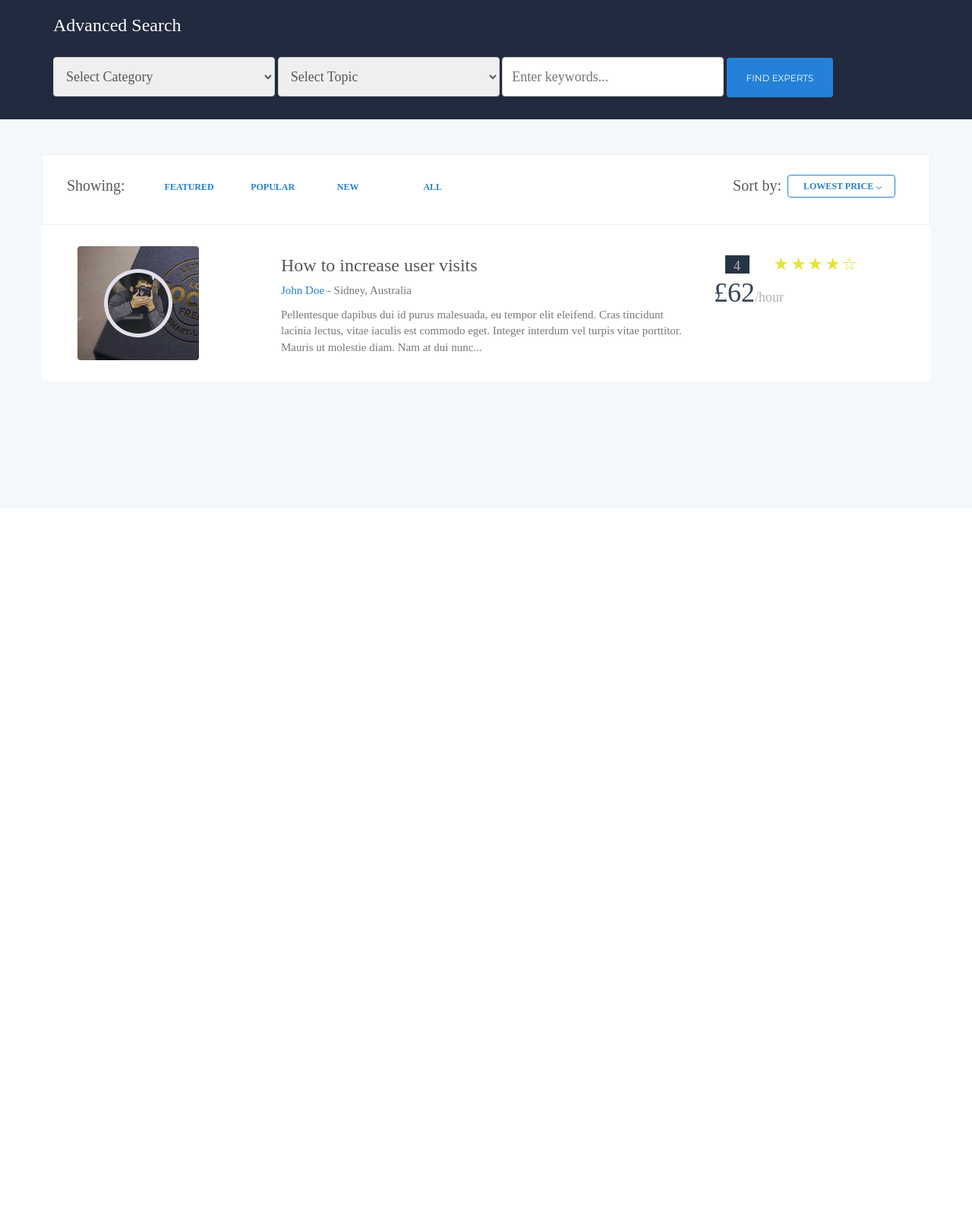
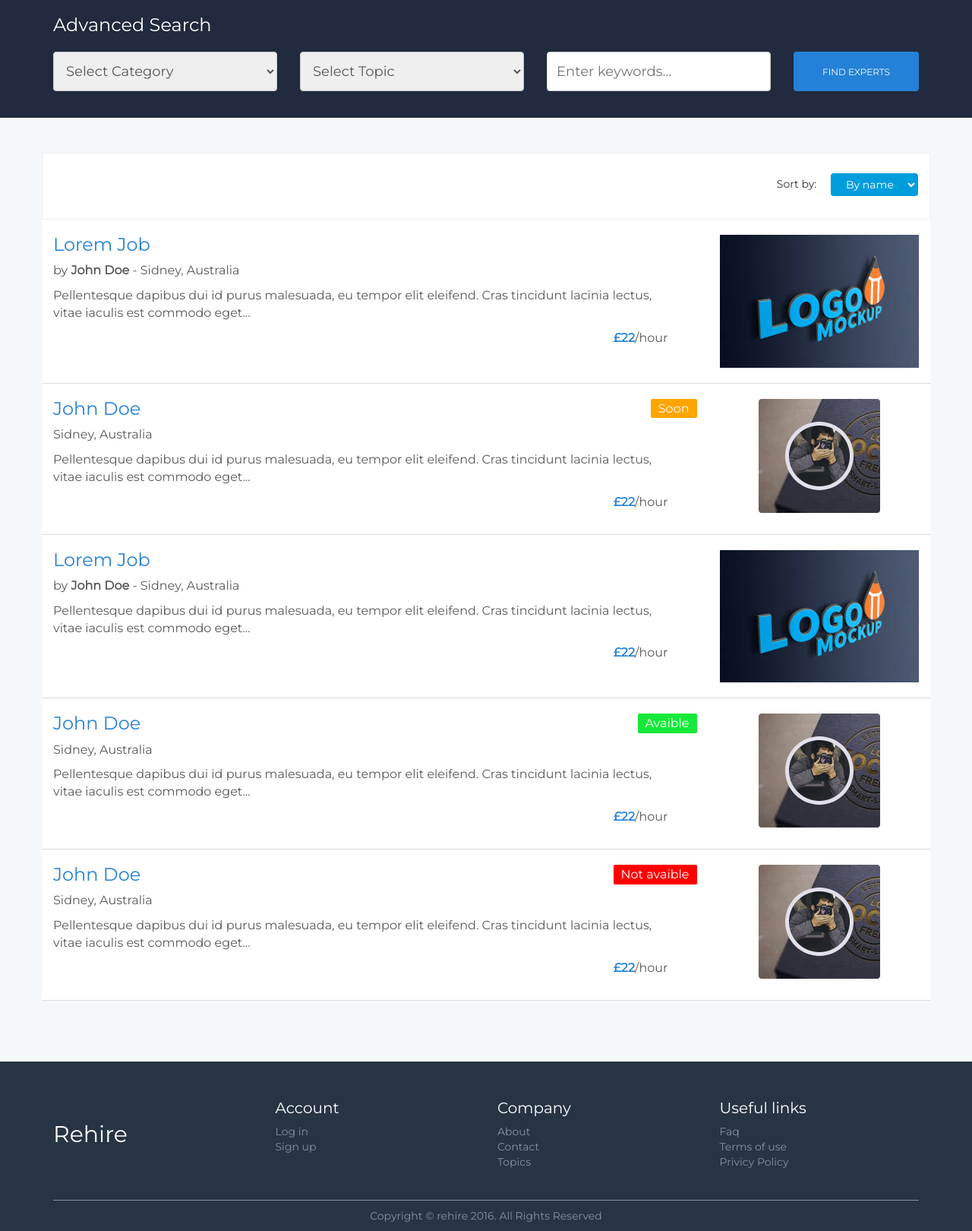
Before and after one commit to cosminturcin/rehire, a PHP site: page /browse.php in a window 1280 px wide. Shown: the part 97-1717 px from the top of the page at 76% size. Before the commit the page ends 571 px from the top, so only its background shows below. Run offline with PHP 8.4, Linux system fonts and the light colour scheme; data that the repository does not hold is empty; some libraries are stand-ins or nearby versions.

Commit message:
browse and home

```diff
--- a/browse.php
+++ b/browse.php
@@ -7,88 +7,92 @@
         <div class="c1 container">
         <h1>Advanced Search</h1>
         <form>
+        <div class="row">
+            <div class="col-md-10 col-sm-8">
+                <div class="row">
+                    <div class="col-md-4 col-sm-6">
                          <select id="" name="">
                               <option value="">Select Category</option>
-          <option value=""></option>
-          <option value=""></option>
                          </select>
+                    </div>
+                    <div class="col-md-4 col-sm-6">
                          <select id="" name="">
                               <option value="">Select Topic</option>
-          <option value=""></option>
-          <option value=""></option>
                          </select>
+                    </div>
+                    <div class="col-md-4 col-sm-6">
                          <input type="text" name="search" placeholder="Enter keywords...">
+                    </div>
+                </div>
+            </div>
+            <div class="col-md-2 col-sm-4">
                  <input type="submit" value="FIND EXPERTS">
+            </div>
+        </div>
         </form>
         </div>
     </section>
     <section class="backgroundgrey">
-        <div class="c2 container backgroundwhite">
-           <div class="col-sm100">
-              <div class="col-sm50">
-                 <div class="col-sm100">
-                     <div class="col-sm20">
-                       <div class="whiterect">
-                        <p>Showing:</p>
+        <div class="c2 container backgroundwhite text-right">
+            <p class="inline-block">Sort by:</p>
+            <select name="" id="" class="btn inline-block prm-hv transition mls15">
+                <option value="">By name</option>
+            </select>
+        </div>
+        <div class="c3 container backgroundwhite">
+            <div class="row post-ps">
+                <div class="col-sm-9">
+                    <h1>Lorem Job</h1>
+                    <p>by <strong>John Doe</strong> - Sidney, Australia</p>
+                    <p>Pellentesque dapibus dui id purus malesuada, eu tempor elit eleifend. Cras tincidunt lacinia lectus, vitae iaculis est commodo eget...</p>
+                    <p class="price"><span>£22</span>/hour</p>
+                </div>
+                <div class="col-sm-3 text-center">
+                    <img class="img1 img-responsive inline-block" src="img/recrute-img.png" alt="">
                 </div>
             </div>
-                     <div class="col-sm20">
-                        <div class="bluerect">
-                          <p>FEATURED</p>
+            <div class="row post-ps">
+                <div class="col-sm-9">
+                    <h1>John Doe <span class="pull-right sign-av soon">Soon</span></h1>
+                    <p>Sidney, Australia</p>
+                    <p>Pellentesque dapibus dui id purus malesuada, eu tempor elit eleifend. Cras tincidunt lacinia lectus, vitae iaculis est commodo eget...</p>
+                    <p class="price"><span>£22</span>/hour</p>
+                </div>
+                <div class="col-sm-3 text-center">
+                    <img class="img1" src="img/pic1.png" alt="">
                 </div>
             </div>
-                     <div class="col-sm20">
-                         <div class="bluerect">
-                          <p>POPULAR</p>
+            <div class="row post-ps">
+                <div class="col-sm-9">
+                    <h1>Lorem Job</h1>
+                    <p>by <strong>John Doe</strong> - Sidney, Australia</p>
+                    <p>Pellentesque dapibus dui id purus malesuada, eu tempor elit eleifend. Cras tincidunt lacinia lectus, vitae iaculis est commodo eget...</p>
+                    <p class="price"><span>£22</span>/hour</p>
+                </div>
+                <div class="col-sm-3 text-center">
+                    <img class="img1 img-responsive inline-block" src="img/recrute-img.png" alt="">
                 </div>
             </div>
-                     <div class="col-sm20">
-                          <div class="bluerect">
-                           <p>NEW</p>
+            <div class="row post-ps">
+                <div class="col-sm-9">
+                    <h1>John Doe <span class="pull-right sign-av avaible">Avaible</span></h1>
+                    <p>Sidney, Australia</p>
+                    <p>Pellentesque dapibus dui id purus malesuada, eu tempor elit eleifend. Cras tincidunt lacinia lectus, vitae iaculis est commodo eget...</p>
+                    <p class="price"><span>£22</span>/hour</p>
+                </div>
+                <div class="col-sm-3 text-center">
+                    <img class="img1" src="img/pic1.png" alt="">
                 </div>
             </div>
-                     <div class="col-sm20">
-                         <div class="bluerect">
-                          <p>ALL</p>
+            <div class="row post-ps">
+                <div class="col-sm-9">
+                    <h1>John Doe <span class="pull-right sign-av not-avaible">Not avaible</span></h1>
+                    <p>Sidney, Australia</p>
+                    <p>Pellentesque dapibus dui id purus malesuada, eu tempor elit eleifend. Cras tincidunt lacinia lectus, vitae iaculis est commodo eget...</p>
+                    <p class="price"><span>£22</span>/hour</p>
                 </div>
-                     </div>
-                 </div>
-              </div>
-              <div class="col-sm50">
-                <div class="col-sm100">
-                    <div class="col-sm-9">
-                        <p>Sort by:</p>
-                    </div>
-                    <div class="col-sm-3">
-                        <div class="bluerect2">
-                            <p>LOWEST PRICE <img src="img/shape.png" alt=""> </p>
-                        </div>
-                    </div>
-                </div>
-              </div>
-           </div>
-        </div>
-        <div class="c3 container backgroundwhite">
-            <div class="col-sm100">
-                <div class="col-sm-3">
+                <div class="col-sm-3 text-center">
                     <img class="img1" src="img/pic1.png" alt="">
-                </div>
-                <div class="col-sm-6">
-                    <h1>How to increase user visits</h1>
-                    <p><span>John Doe</span> - Sidney, Australia</p>
-                    <p>Pellentesque dapibus dui id purus malesuada, eu tempor elit eleifend. Cras tincidunt lacinia lectus, vitae iaculis est commodo eget.
-                    Integer interdum vel turpis vitae porttitor. Mauris ut molestie diam. Nam at dui nunc...</p>
-                </div>
-                <div class="col-sm-3">
-                    <div class="col-sm100">
-                        <div class="col-sm-3">
-                            <div class="blackrect"><p>4</p></div>
-                        </div>
-                        <div class="col-sm-9">
-                            <img src="img/4stars.png" alt="">
-                        </div>
-                    </div>
-                    <p><span>£62</span>/hour</p>
                 </div>
             </div>
         </div>
--- a/css/style.css
+++ b/css/style.css
@@ -16,6 +16,10 @@ body {
 	background: #009ddc;
 	color: #ffffff;
 	border: 1px solid transparent;
+}
+
+.btn:focus {
+	color: white;
 }
 
 .btn:hover {
@@ -90,7 +94,7 @@ header nav li {
 
 header {
 	padding: 20px 0;
-	background: url('../img/header-ng.png') center center;
+	background: #2481D6;
 	background-size: cover;
 	overflow: hidden;
 	z-index: 999;
@@ -185,7 +189,7 @@ header nav li a {
 	position: relative;
 }
 
-.search {
+.search, .subscribe-inp {
 	background: transparent;
 	border-radius: 2px;
 	padding: 2px 10px;
@@ -264,14 +268,95 @@ header nav li a {
 .home-th {
 	background: url('../img/impre-bg.png') center center;
 	background-size: cover;
-	padding: 40px 0;
+	padding: 50px 0;
+}
+.home-th .container {
+	padding-right: 130px;
+	position: relative;
+}
+
+.home-th .btn {
+	position: absolute;
+	right: 10px;
+	top: 50%;
+	transform: translateY(-50%);
 }
 
 .home-th h3 {
 	font-size: 40px;
+	margin: 0;
 	color: #ffffff;
 	font-family: 'Montserrat';
 }
+
+.home-users {
+	padding: 40px 0 ;
+}
+.home-users .users-cons {
+	margin: 60px 0;
+}
+
+.home-users .users-cons .circle-img {
+	width: 130px;
+	height: 130px;
+	border-radius: 50%;
+	border: 2px solid #ffffff;
+	overflow: hidden;
+	display: inline-block;
+	position: relative;
+}
+
+.home-users .users-cons .circle-img img {
+	width: auto;
+	max-width: 250px;
+	position: absolute;
+	left: 50%;
+	top: 50%;
+	transform: translate(-50%, -50%);
+}
+
+.subscribe {
+	background: #2481D6;
+	padding: 50px;
+	color: #ffffff;
+}
+.subscribe h3 {
+	margin-bottom: 30px;
+	margin-top: 0;
+}
+
+.subscribe input {
+	padding: 8px 10px;
+	margin: 0 15px;
+	margin-top: 1px;
+	min-width: 320px;
+	color: #ffffff;
+	border: 1px solid #ffffff;
+}
+
+.subscribe .btn {
+	background: #ffffff;
+	color: #222222;
+}
+
+.subscribe .btn:hover {
+	background: #ffffff;
+	color: #222222;
+}
+
+.subscribe input::-webkit-input-placeholder { /* Chrome/Opera/Safari */
+  color: #ffffff;
+}
+.subscribe input::-moz-placeholder { /* Firefox 19+ */
+  color: #ffffff;
+}
+.subscribe input:-ms-input-placeholder { /* IE 10+ */
+  color: #ffffff;
+}
+.subscribe input:-moz-placeholder { /* Firefox 18- */
+  color: #ffffff;
+}
+
 /*Browse page*/
 
 .backgroundblue {
@@ -281,6 +366,7 @@ header nav li a {
 	background-color: #f5f8fb;
 	min-height: 512px;
 	padding-top: 46px;
+	overflow: hidden;
 }
 .backgroundwhite {
     background-color: #ffffff;
@@ -288,6 +374,11 @@ header nav li a {
 .c2 {
 	border:1px solid #edf0f3;
 	padding: 26px 0px 26px 32px;
+}
+
+.c2 select {
+	height: auto;
+	width: auto;
 }
 .container2 {
 	width: ;
@@ -342,11 +433,10 @@ header nav li a {
 .c1 h1 {
 	color: #ffffff;
 	font-size: 24px;
-	font-family: 'whitneyhtf';
 	padding-bottom: 12px;
 }
 .c1 input[type=text], select {
-    width: 292px;
+    width: 100%;
     padding: 12px 0 12px 12px;
     height: 52px;
     display: inline-block;
@@ -355,50 +445,86 @@ header nav li a {
     box-sizing: border-box;
     margin-bottom: 30px;
     font-size: 18px;
-    font-family: 'whitneyhtf';
     color: #575757;
 }
 .c1 input[type=submit] {
-    width: 140px;
+    width: 100%;
     height:52px;
     background-color: #2481d7;
     color: #ffffff;
     padding: 14px 20px;
-    margin: 8px 0;
     border: none;
+    margin-bottom: 35px;
     border-radius: 4px;
     cursor: pointer;
     font-size: 12px;
 }
 .whiterect p {
 	font-size: 20px;
-	font-family: 'whitneyhtf';
 	color: #595959;
 }
 .bluerect p {
 	font-size: 12px;
-	font-family: 'whitneyhtf';
 	font-weight: bold;
 	color: #2481d7;
 }
 .bluerect p:hover{
 	color: #ffffff;
 }
-.col-sm-9 p {
-	font-size: 20px;
-	font-family: 'whitneyhtf';
+
+.price {
+	text-align: right;
+}
+.price span {
+	color: #2481D6;
+	font-weight: 600;
+}
+
+.c3 .post-ps h1 {
+	font-size: 24px;
+	color: #2481D6;
+	margin-top: 0;
+}
+
+.c3 .post-ps {
+	padding: 20px 0;
+	border-bottom: 1px solid #ddd;
+}
+
+.sign-av {
+	padding: 4px 10px;
+	font-size: 16px;
+	color: #ffffff;
+	border-radius: 2px;
+}
+
+.backgroundgrey .c3 {
+	margin-bottom: 80px;
+}
+
+.sign-av.soon {
+	background: orange;
+}
+
+.sign-av.not-avaible {
+	background: red;
+}
+
+.sign-av.avaible {
+	background: #16e939;
+}
+
+.c3 .post-ps .col-sm-9 p {
+	font-size: 16px;
 	color: #595959;
-	float: right;
 	padding-right: 38px;
 }
 .bluerect2 p {
    font-size: 12px;
-   font-family: 'whitneyhtf';
    font-weight: bold;
    color: #2481d7;
 }
 .blackrect p {
-	font-family: 'whitneyhtf';
 	font-size: 15px;
     color: #ffffff;
 }
@@ -406,12 +532,10 @@ header nav li a {
 	padding-top: 20px;
 }
 .c3 .col-sm-6 h1 {
-	font-family: 'whitneyhtf';
 	font-size: 24px;
 	color: #575757;
 }
 .c3 .col-sm-6 p {
-	font-family: 'whitneyhtf';
 	font-size: 15px;
 	color: #777777;
 }
@@ -419,12 +543,56 @@ header nav li a {
 	color: #2481d7;
 }
 .c3 .col-sm-3 p {
-	font-family: 'whitneyhtf';
 	font-size: 18px;
 	color: #b2b5b6;
 }
 .c3 .col-sm-3 span {
 	font-size: 36px;
-	font-family: 'whitneyhtf';
 	color: #344457;
 }
+
+.browse {
+	font-family: 'Montserrat';
+}
+
+/*Footer*/
+
+footer {
+	background: #273444;
+	padding: 50px 0 0;
+}
+
+footer h3 {
+	margin-top: 0;
+	color: #ffffff;
+	font-size: 20px;
+}
+
+footer ul {
+	padding:0;
+	list-style: none;
+}
+
+footer ul li a{
+	color: #8492a6;
+	text-decoration: none;
+}
+
+footer ul li a:hover{
+	color: #8492a6;
+	text-decoration: none;
+}
+
+footer .brand {
+	font-size: 30px;
+	color: #ffffff;
+	margin-top: 25px;
+	display: block;
+}
+footer .copy {
+	text-align: center;
+	color: #8492a6;
+	padding: 10px 0;
+	margin-top: 30px;
+	border-top: 1px solid #8492a6;
+}
--- a/includes/footer.php
+++ b/includes/footer.php
@@ -1,3 +1,39 @@
+	<footer>
+		<div class="container">
+			<div class="row">
+				<div class="col-sm-3">
+					<span class="brand">Rehire</span>
+				</div>
+				<div class="col-sm-3">
+					<h3>Account</h3>
+					<ul>
+						<li><a href="">Log in</a></li>
+						<li><a href="">Sign up</a></li>
+					</ul>
+				</div>
+				<div class="col-sm-3">
+					<h3>Company</h3>
+					<ul>
+						<li><a href="">About</a></li>
+						<li><a href="">Contact</a></li>
+						<li><a href="">Topics</a></li>
+					</ul>
+				</div>
+				<div class="col-sm-3">
+					<h3>Useful links</h3>
+					<ul>
+						<li><a href="">Faq</a></li>
+						<li><a href="">Terms of use</a></li>
+						<li><a href="">Privicy Policy</a></li>
+					</ul>
+				</div>
+			</div>
+			<div class="copy">
+				Copyright © rehire 2016. All Rights Reserved
+			</div>
+		</div>
+	</footer>
+
 <!-- jQuery Version 1.11.1 -->
     <script src="js/jquery.js"></script>
 
```
Also changed, not shown: index.php (+43 -0 lines), img/pic1.png, img/recrute-img.png (added), img/user1.png (added), img/user2.png (added), img/user3.png (added), img/user4.png (added). Lines whose indentation alone changed are shown as unchanged.
